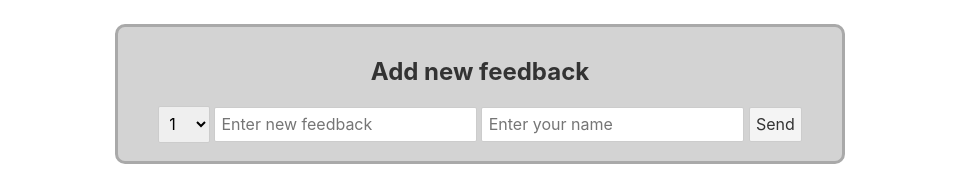
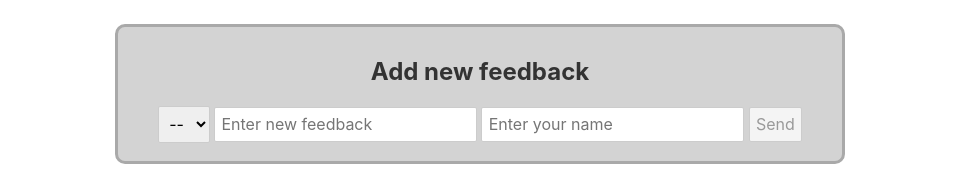
Before and after one commit to pawelwier/svelte-feedback-app, a Svelte app: page / in a window 1280 px wide. Shown: the top 196 px of the page, without its empty margins (160-1119 px from the left). Built offline with nearby package versions, Linux system fonts and the light colour scheme.

Commit message:
added store

```diff
--- a/src/App.svelte
+++ b/src/App.svelte
@@ -1,31 +1,6 @@
 <script>
-	import FeedbackList from './components/FeedbackList.svelte'
-	import FeedbackForm from './components/FeedbackForm.svelte'
-
-  let feedbacks = [
-    {
-      id: 1,
-      name: 'Pawel',
-      rating: 6,
-      text: 'Svelte is a radical new approach to building user interfaces. Whereas traditional frameworks like React and Vue do the bulk of their work in the browser',
-    },
-    {
-      id: 2,
-      name: 'Olga',
-      rating: 7,
-      text: 'Svelte is a radical new approach to building user interfaces. Whereas traditional frameworks ',
-    },
-    {
-      id: 3,
-      name: 'Miszi',
-      rating: 3,
-      text: 'Svelte is a radical new approach to building user interfaces. Whereas traditional frameworks like React and Vue do the bulk of their work in the browser,',
-    },
-  ]
-
-  const handleFeedbackDelete = (e) => {
-    feedbacks = feedbacks.filter(({id}) => id !== e.detail)
-  }
+import FeedbackList from './components/FeedbackList.svelte'
+import FeedbackForm from './components/FeedbackForm.svelte'
 
   const handleFeedbackSubmit = (e) => {
     feedbacks = [e.detail, ...feedbacks]
@@ -36,9 +11,7 @@
   <div class="new-feedback-form">
     <FeedbackForm on:feedback-submit={handleFeedbackSubmit} />
   </div>
-  {#each feedbacks as item}
-	  <FeedbackList {item} on:feedback-delete= {handleFeedbackDelete} />
-  {/each}
+  <FeedbackList />
 </main>
 
 <style>
--- a/src/components/FeedbackForm.svelte
+++ b/src/components/FeedbackForm.svelte
@@ -1,42 +1,53 @@
 <script>
-  import {createEventDispatcher} from 'svelte'
   import {v4} from 'uuid';
+  import {FeedbackStore} from '../stores/feedbackStore'
 
-  const dispatch = createEventDispatcher()
-
-  let rating = 1
+  let ratingOption = 1
+  let rating
   let text = ''
   let name = ''
 
   const maxRating = 10
   const ratingOptions = []
 
-  while (rating <= maxRating) {
-    ratingOptions.push(rating)
-    rating++
+  while (ratingOption <= maxRating) {
+    ratingOptions.push(ratingOption)
+    ratingOption++
   }
 
   const feedbackSubmit = () => {
-    dispatch('feedback-submit', {
-      id: v4(),
-      rating,
-      text,
-      name,
+    FeedbackStore.update(current => {
+      return [
+        {
+          id: v4(),
+          rating,
+          text,
+          name,
+        },
+      ...current
+      ]
     })
+    rating = null
+    text = ''
+    name = ''
   }
+
+$: submittable = rating && text && name
+
 </script>
 
 <div class="form-wrapper">
   <h2>Add new feedback</h2>
   <form on:submit|preventDefault={feedbackSubmit}>
-    <select on:change={(e) => rating = e.target.value}>
-      {#each ratingOptions as ratingOption (ratingOption)}
-        <option value={ratingOption}>{ratingOption}</option>
+    <select bind:value={rating}>
+      <option value={null}> -- </option>
+      {#each ratingOptions as r (r)}
+        <option value={r}>{r}</option>
       {/each}
     </select>
     <input bind:value={text} placeholder="Enter new feedback" />
     <input bind:value={name} placeholder="Enter your name" />
-    <button type="submit">Send</button>
+    <button disabled={!submittable} type="submit">Send</button>
   </form>
 </div>
 
--- a/src/components/FeedbackItem.svelte
+++ b/src/components/FeedbackItem.svelte
@@ -1,14 +1,18 @@
 <script>
-  import {createEventDispatcher} from 'svelte'
+  import {FeedbackStore} from '../stores/feedbackStore'
 
-  const dispatch = createEventDispatcher()
+  const handleItemDelete = (itemId) =>  {
+    FeedbackStore.update(current => {
+      return current.filter(({id}) => itemId !== id)
+    })
+  }
 
   export let item
 </script>
 
 <div class="feedback-card">
   <div class="feedback-rating rounded-item">{item.rating}</div>
-  <div class="feedback-close rounded-item" on:click={() => dispatch('feedback-delete', item.id)}>X</div>
+  <div class="feedback-close rounded-item" on:click={() => handleItemDelete(item.id)}>X</div>
   {item.text}
   <div class="feedback-name rounded-item">{item.name}</div>
 </div>
--- a/src/components/FeedbackList.svelte
+++ b/src/components/FeedbackList.svelte
@@ -1,8 +1,17 @@
 <script>
   import FeedbackItem from './FeedbackItem.svelte'
-  export let item
+  import {FeedbackStore} from '../stores/feedbackStore'
+
 </script>
 
 <div>
-  <FeedbackItem {item} on:feedback-delete />
+  {#if $FeedbackStore.length}
+  {#each $FeedbackStore as item}
+    <FeedbackItem {item} />
+  {/each}
+  {:else}
+    <h3>
+      No feedback items available
+    </h3>
+  {/if}
 </div>
--- /dev/null
+++ b/src/stores/feedbackStore.js
@@ -0,0 +1,22 @@
+import {writable} from 'svelte/store'
+
+export const FeedbackStore = writable([
+  {
+    id: 1,
+    name: 'Pawel',
+    rating: 6,
+    text: 'Svelte is a radical new approach to building user interfaces. Whereas traditional frameworks like React and Vue do the bulk of their work in the browser',
+  },
+  {
+    id: 2,
+    name: 'Olga',
+    rating: 7,
+    text: 'Svelte is a radical new approach to building user interfaces. Whereas traditional frameworks ',
+  },
+  {
+    id: 3,
+    name: 'Miszi',
+    rating: 3,
+    text: 'Svelte is a radical new approach to building user interfaces. Whereas traditional frameworks like React and Vue do the bulk of their work in the browser,',
+  },
+])
```
